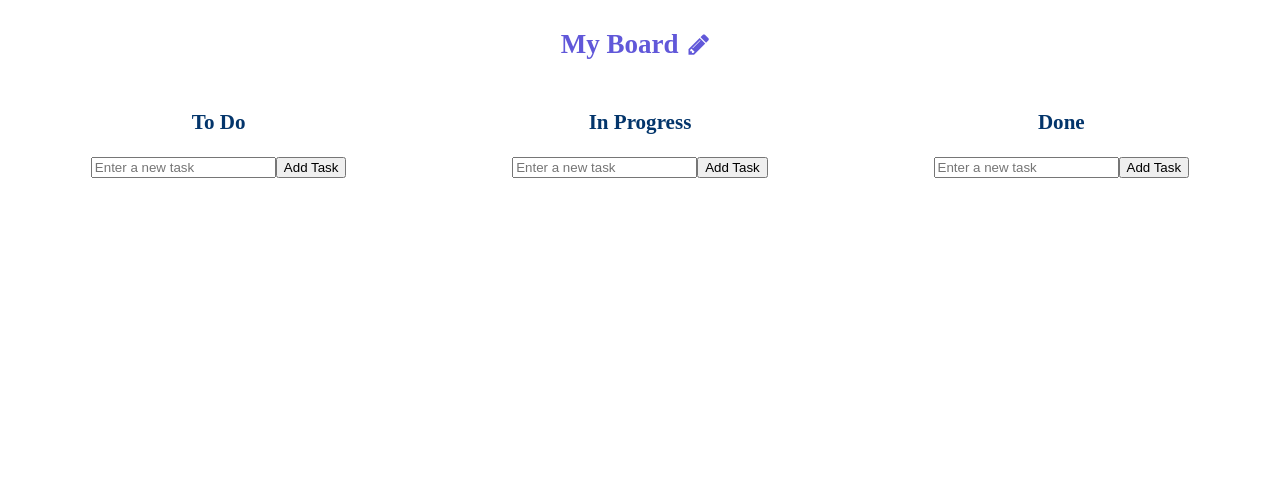
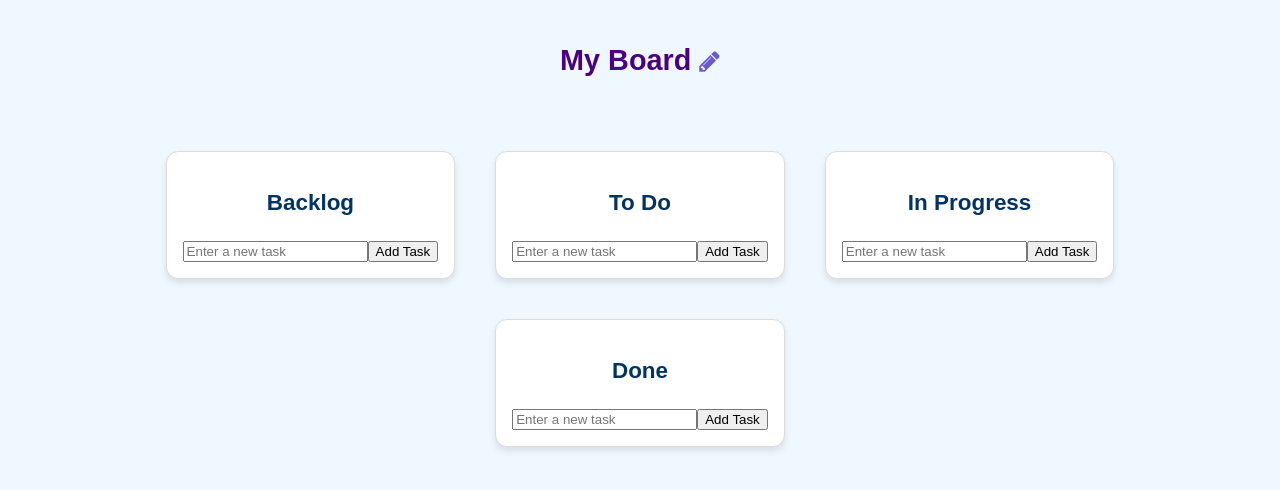
Before and after one commit to phiquangdat/kanban-board, a React (Vite) app: page / in a window 1280 px wide. Shown: the top 490 px of the page. Built offline with nearby package versions, Linux system fonts and the light colour scheme.

Commit message:
add the backlog list

```diff
--- a/src/App.css
+++ b/src/App.css
@@ -1,28 +1,42 @@
 body {
-  background-color: rgb(255, 255, 255);
-  color: rgb(97, 88, 217);
-  font-size: large;
+  background-color: #f0f8ff; /* Light blue background for better contrast */
+  color: #4b0082; /* Indigo text for a softer but vibrant look */
+  font-size: 1.2rem; /* Larger and consistent font size */
+  font-family: Arial, sans-serif; /* Clean and standard font */
+  margin: 0;
+  padding: 0;
 }
 
 ul {
   list-style-type: none;
+  margin: 0;
+  padding: 0;
 }
 
 #boardTitleContainer {
-  display: block;
+  display: flex;
+  flex-direction: column;
+  align-items: center;
   text-align: center;
-  justify-content: center;
-  align-items: center;
+  margin: 20px 0;
+  cursor: pointer;
 }
 
 #boardTitleContainer i {
-  margin: 10px;
+  margin-left: 8px;
+  color: #6a5acd; /* Slate blue icon color */
+  font-size: 20px;
+  transition: color 0.3s ease;
+}
+
+#boardTitleContainer i:hover {
+  color: #483d8b; /* Darker slate blue for hover effect */
 }
 
 #boardNameContainer {
   display: flex;
   align-items: center;
-  position: absolute;
+  position: fixed;
   top: 10px;
   left: 50px;
   cursor: pointer;
@@ -31,26 +45,53 @@ ul {
 #boardTitleInput {
   text-align: center;
   font-size: 1.5rem;
-  border: 1px solid #ccc;
-  border-radius: 5px;
-  box-shadow: 0 2px 4px rgba(0, 0, 0, 0.1);
+  border: 2px solid #a9a9a9; /* Slightly darker border */
+  border-radius: 8px;
+  box-shadow: 0 4px 8px rgba(0, 0, 0, 0.15); /* Stronger shadow */
   outline: none;
+  padding: 8px 12px;
   transition: border-color 0.3s ease, box-shadow 0.3s ease;
 }
 
 #boardTitleInput:focus {
-  border-color: #007bff;
-  box-shadow: 0 0 5px rgba(0, 123, 255, 0.5);
+  border-color: #4b0082; /* Indigo highlight when focused */
+  box-shadow: 0 0 10px rgba(75, 0, 130, 0.5);
 }
 
 #list-container {
-  color: rgb(3, 53, 107);
+  color: #003366; /* Dark blue for the text */
   display: flex;
-  flex-direction: row;
-  justify-content: space-around;
+  flex-wrap: wrap; /* Wrap lists for responsiveness */
+  justify-content: center;
+  gap: 20px;
   text-align: center;
+  padding: 20px;
+}
+
+.list {
+  padding: 16px;
+  margin: 10px;
+  border: 1px solid #dcdcdc; /* Light grey border */
+  border-radius: 12px;
+  background-color: #fff; /* White background for clarity */
+  box-shadow: 0 4px 6px rgba(0, 0, 0, 0.1); /* Subtle shadow for depth */
+  transition: transform 0.2s ease, box-shadow 0.2s ease;
+}
+
+.list:hover {
+  transform: scale(1.05); /* Slight zoom on hover */
+  box-shadow: 0 6px 12px rgba(0, 0, 0, 0.2); /* Enhanced shadow on hover */
 }
 
 .list ul {
   padding: 0;
 }
+
+.list li {
+  background-color: #eef; /* Soft lavender for list items */
+  margin: 5px 0;
+  padding: 8px;
+  border: 1px solid #d3d3d3; /* Light grey border for list items */
+  border-radius: 6px;
+  box-shadow: 0 2px 4px rgba(0, 0, 0, 0.1);
+}
--- a/src/App.jsx
+++ b/src/App.jsx
@@ -1,10 +1,11 @@
-import { useState, useEffect } from "react";
+import { useState } from "react";
 import Board from "./components/Board";
 import "./App.css";
 
 function App() {
   const [boardTitle, setBoardTitle] = useState("My Board");
   const [isEditingTitle, setIsEditingTitle] = useState(false);
+  const [backlog, setBacklog] = useState(["Task 1", "Task 2"]); // Initial Backlog tasks
 
   function handleTitleChange(e) {
     setBoardTitle(e.target.value);
@@ -13,12 +14,6 @@ function App() {
   function toggleTitleEdit() {
     setIsEditingTitle(!isEditingTitle);
   }
-
-  useEffect(() => {
-    if (isEditingTitle) {
-      document.getElementById("boardTitleInput").focus();
-    }
-  }, [isEditingTitle]);
 
   return (
     <>
@@ -40,9 +35,14 @@ function App() {
         )}
       </div>
       <div id="list-container">
-        <Board className="list" listName="To Do" />
-        <Board className="list" listName="In Progress" />
-        <Board className="list" listName="Done" />
+        <Board className="list backlog" listName="Backlog" tasks={backlog} />
+        <Board className="list" listName="To Do" tasks={["Example Task A"]} />
+        <Board
+          className="list"
+          listName="In Progress"
+          tasks={["Example Task B"]}
+        />
+        <Board className="list" listName="Done" tasks={["Example Task C"]} />
       </div>
     </>
   );
```
